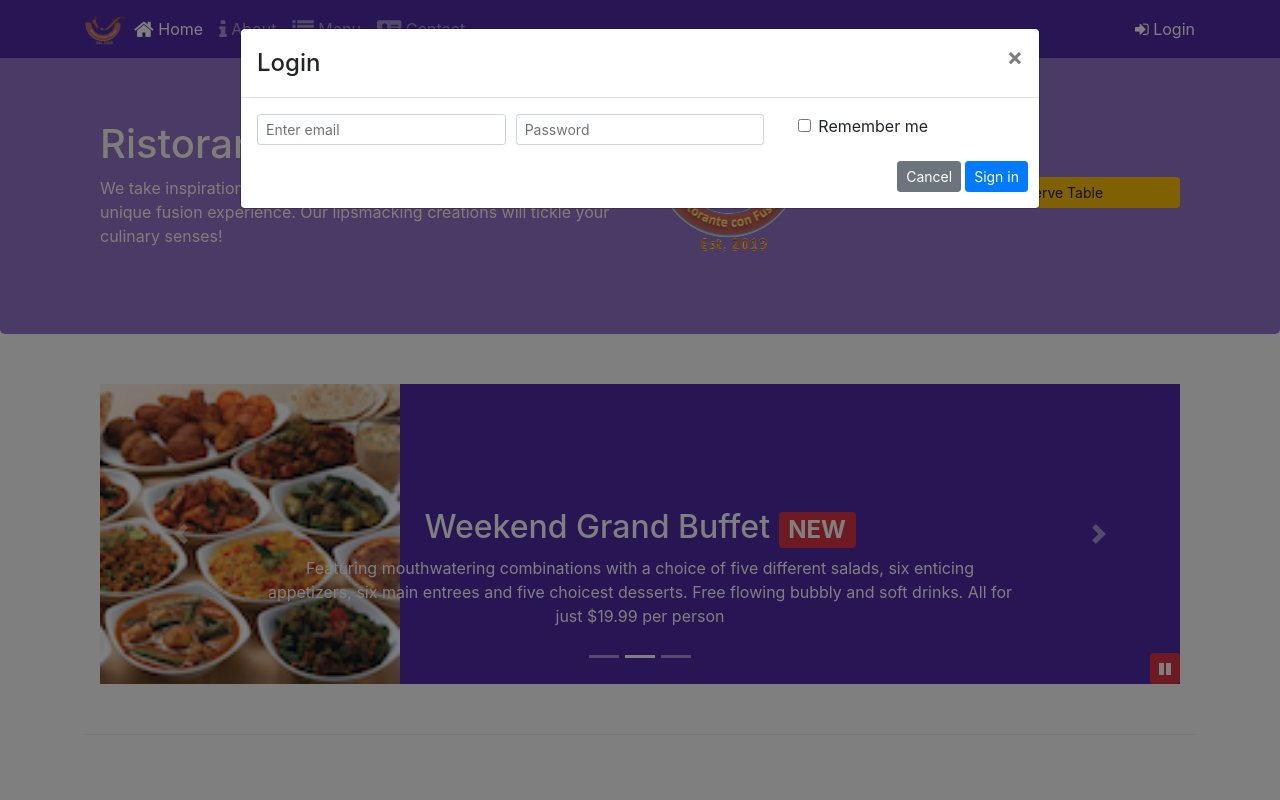
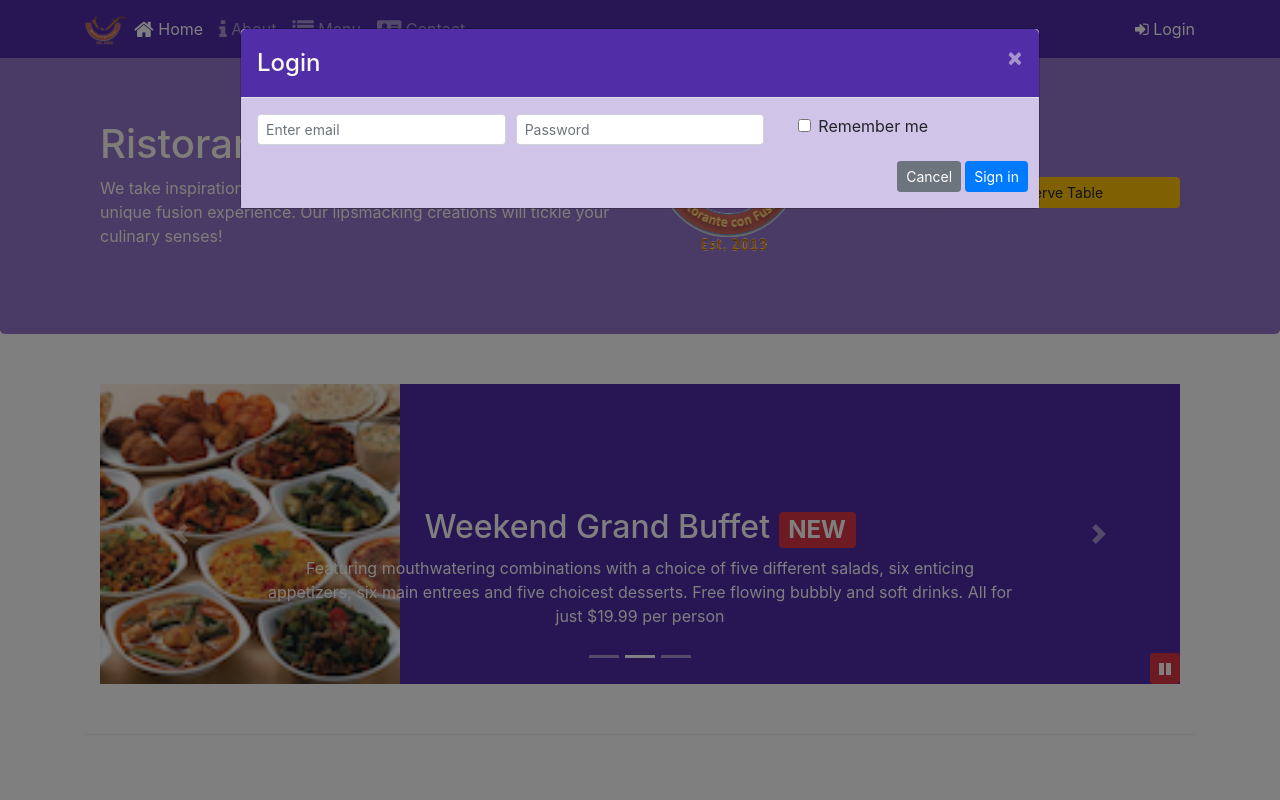
Before and after one commit to mussab07/git-test, a website: page index.html in a window 1280 px wide. Both pictures are taken after a click on the link "Login". Shown: the top 800 px of the page. Drawn offline with nearby package versions, Linux system fonts and the light colour scheme.

Commit message:
bootstrap assignment 4

```diff
--- a/css/styles.scss
+++ b/css/styles.scss
@@ -2,6 +2,7 @@ $lt-gray: #ddd;
 $background-dark: #512DA8;
 $background-light: #9575CD;
 $background-pale: #D1C4E9;
+$text: floralwhite;
 
 // Height variables
 $carousel-item-height: 300px;
@@ -74,3 +75,21 @@ body{
     bottom: 0px;
     z-index: 1;
 }
+
+.modal-header{
+    background-color: $background-dark;
+    color: $text;
+
+    span{
+        color: $text;
+    }
+
+    button{
+        color: $text;
+    }
+}
+
+.modal-body{
+    background-color: $background-pale;
+
+}
--- a/index.html
+++ b/index.html
@@ -32,7 +32,7 @@
                 </ul>
                 <!-- modal link signin button -->
                 <span class="navbar-text">
-                    <a data-toggle="modal" data-target="#loginModal">
+                    <a id="loginModal1">
                         <span class="fa fa-sign-in"></span> Login
                     </a>
                 </span>
@@ -40,13 +40,15 @@
         </div>
     </nav>
 
-    <!-- modal -->
+    <!-- modal for login link  -->
     <div class="modal fade" id="loginModal" role="dialog">
         <div class="modal-dialog modal-lg" role="content">
             <div class="modal-content">
                 <div class="modal-header">
                     <h4 class="modal-title">Login</h4>
-                    <button type="button" class="close" data-dismiss="modal">&times;</button>
+                    <button type="button" class="close" data-dismiss="modal" aria-label="Close">
+                        <span aria-hidden="true">&times;</span>
+                    </button>
                 </div>
                 <div class="modal-body">
                     <form>
@@ -177,8 +179,9 @@
                 <div class="col-12 col-sm align-self-center">
                     <img src="img/logo.png" alt="logo" class="img-fluid">
                 </div>
+                <!-- reserve table button link -->
                 <div class="col-12 col-sm align-self-center">
-                   <a role="button" class="btn btn-warning btn-block btn-sm" href="#reserve" data-toggle="modal" data-target="#reserveModal" >Reserve Table</a>
+                   <a role="button" class="btn btn-warning btn-block btn-sm" href="#reserve" id="reserveButton" >Reserve Table</a>
                 </div>
             </div>
         </div>
@@ -345,6 +348,14 @@
                   $('#carouselButton').children('span').addClass('fa-pause');
               }
             });
+             $('#loginModal1').click(function(){
+                 $('#loginModal').modal('show');
+             });
+
+             $('#reserveButton').click(function(){
+                $('#reserveModal').modal('show');
+             });
+
         });
     </script>
 </body>
```
Also changed, not shown: css/styles.css, 2 other files.
